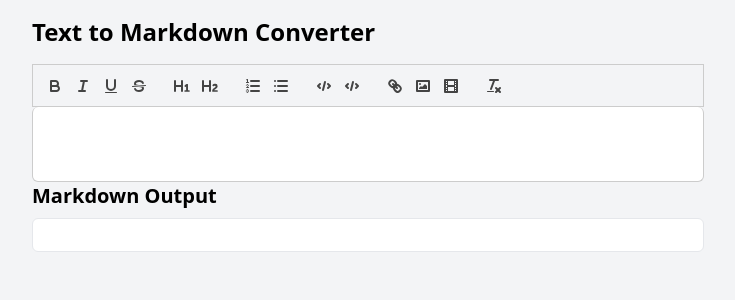
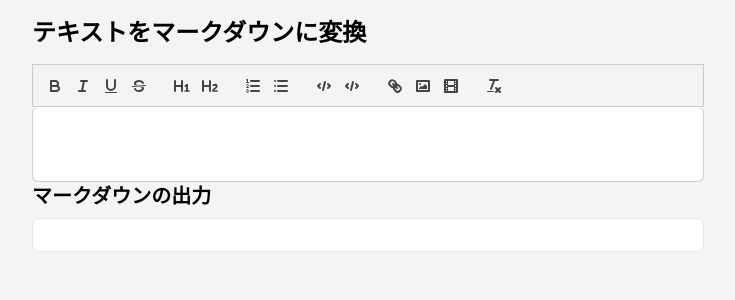
Before and after one commit to NABEseal/MD-Conv, a Flask app: page / in a window 1280 px wide. Shown: the top 300 px of the page, without its empty margins (272-1007 px from the left). Run offline with Flask 3, Linux system fonts and the light colour scheme; some libraries are stand-ins or nearby versions.

````diff
--- a/app/templates/index.html
+++ b/app/templates/index.html
@@ -16,16 +16,18 @@
 </head>
 <body class="bg-gray-100 p-4">
     <div class="max-w-2xl mx-auto">
-        <h1 class="text-2xl font-bold mb-4">Text to Markdown Converter</h1>
+        <h1 class="text-2xl font-bold mb-4">テキストをマークダウンに変換</h1>
 
+        <!-- フォーム -->
         <form method="post" id="convertForm">
-            <!-- Quill Editor -->
+            <!-- Quill エディタ -->
             <div id="editor" class="bg-white p-4 border rounded-md mb-4"></div>
-            <!-- Hidden Textarea for Form Submission -->
+            <!-- フォーム送信用の非表示テキストエリア -->
             <textarea name="text_input" style="display: none;"></textarea>
         </form>
 
-        <h2 class="text-xl font-bold mb-2">Markdown Output</h2>
+        <!-- マークダウンの出力 -->
+        <h2 class="text-xl font-bold mb-2">マークダウンの出力</h2>
         <div id="markdownOutput" class="bg-white p-4 border rounded-md overflow-auto max-h-72"></div>
     </div>
 
@@ -33,38 +35,39 @@
     <script src="https://cdn.quilljs.com/1.3.6/quill.js"></script>
 
     <script>
-        // Initialize Quill
+        // Quill エディタの初期化
         var quill = new Quill('#editor', {
             theme: 'snow',
             modules: {
                 toolbar: {
+                    // ツールバーのボタン構成
                     container: [
-                        ['bold', 'italic', 'underline', 'strike'],
-                        [{'header': 1}, {'header': 2}],
-                        [{'list': 'ordered'}, {'list': 'bullet'}],
-                        ['code', 'code-block'], // Changed code block icon
-                        ['link', 'image', 'video'],
-                        ['clean']
+                        ['bold', 'italic', 'underline', 'strike'], // テキスト装飾
+                        [{'header': 1}, {'header': 2}], // 見出し
+                        [{'list': 'ordered'}, {'list': 'bullet'}], // 番号付きリスト、箇条書きリスト
+                        ['code', 'code-block'], // インラインコード、コードブロック
+                        ['link', 'image', 'video'], // リンク、画像、動画
+                        ['clean'] // フォーマットのクリア
                     ],
                 },
             },
         });
 
-        // Convert HTML to Markdown and display immediately
+        // HTMLをマークダウンに変換して即座に表示
         quill.on('text-change', function() {
             var quillContent = quill.root.innerHTML;
 
-            // Remove empty <p> tags with <br> inside
+            // <p><br></p> といった空のタグを削除
             if (quillContent.trim() === '<p><br></p>') {
                 quillContent = '';
             }
 
-            // Convert HTML to Markdown using dompurify and to-markdown
+            // dompurifyとto-markdownを使ってHTMLをマークダウンに変換
             var cleanHtml = DOMPurify.sanitize(quillContent);
             var markdownContent = toMarkdown(cleanHtml, {
                 converters: [
                     {
-                        // Handle underline and strikethrough styles
+                        // 下線と取り消し線のスタイル
                         filter: ['u', 's', 'del'],
                         replacement: function(content, node) {
                             if (node.tagName === 'U') {
@@ -75,14 +78,14 @@
                         }
                     },
                     {
-                        // Handle inline code style
+                        // インラインコードのスタイル
                         filter: 'code',
                         replacement: function(content) {
                             return '`' + content + '`';
                         }
                     },
                     {
-                        // Handle code block style
+                        // コードブロックのスタイル
                         filter: 'pre',
                         replacement: function(content) {
                             return '\n```\n' + content + '\n```\n';
@@ -91,11 +94,11 @@
                 ]
             });
 
-            // Display Markdown output
+            // マークダウンの出力を表示
             document.getElementById('markdownOutput').innerHTML = '<pre>' + markdownContent + '</pre>';
         });
 
-        // Optional: If you want to submit the form on text change
+        // オプション: テキスト変更時にフォームを送信する場合
         // quill.on('text-change', function() {
         //     document.getElementById('convertForm').submit();
         // });
````
